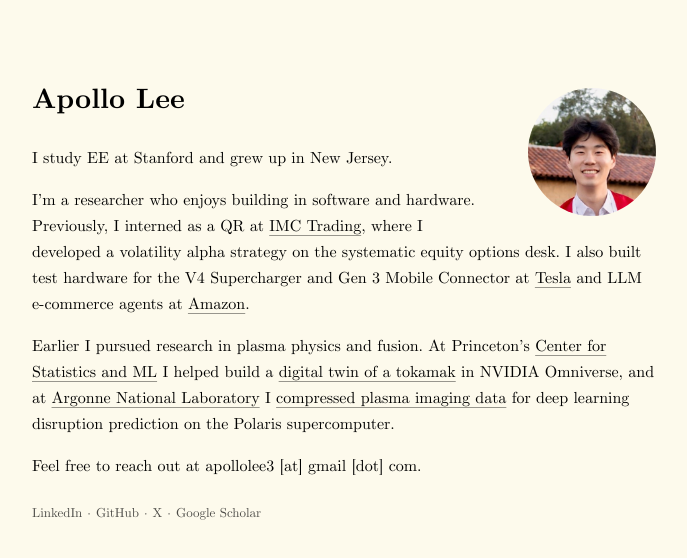
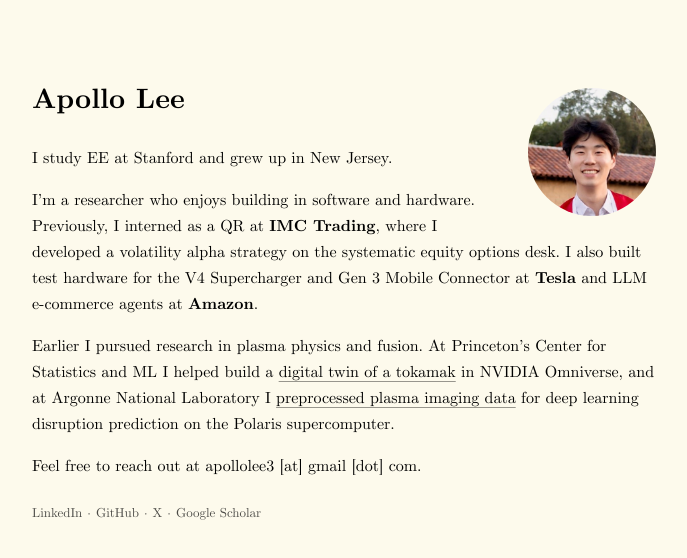
Before and after one commit to apollolee3/personal, a Next.js app: page / in a window 1280 px wide. Shown: the top 558 px of the page, without its empty margins (296-983 px from the left). Built offline with nearby package versions, Linux system fonts and the light colour scheme.

Commit message:
Update website

```diff
--- a/app/page.js
+++ b/app/page.js
@@ -27,26 +27,22 @@ export default function Home() {
         <p>
           I’m a researcher who enjoys building in software and hardware.
           Previously, I interned as a QR at{" "}
-          <A href="https://www.imc.com/us">IMC Trading</A>, where I developed a
-          volatility alpha strategy on the systematic equity options desk. I
-          also built test hardware for the V4 Supercharger and Gen 3 Mobile
-          Connector at <A href="https://www.tesla.com/">Tesla</A> and LLM
-          e-commerce agents at <A href="https://www.amazon.com/">Amazon</A>.
+          <strong>IMC Trading</strong>, where I developed a volatility alpha
+          strategy on the systematic equity options desk. I also built test
+          hardware for the V4 Supercharger and Gen 3 Mobile Connector at{" "}
+          <strong>Tesla</strong> and LLM e-commerce agents at{" "}
+          <strong>Amazon</strong>.
         </p>
         <p>
           Earlier I pursued research in plasma physics and fusion. At
-          Princeton’s{" "}
-          <A href="https://dais.princeton.edu/resource-links/center-statistics-and-machine-learning">
-            Center for Statistics and ML
-          </A>{" "}
-          I helped build a{" "}
+          Princeton’s Center for Statistics and ML I helped build a{" "}
           <A href="https://arxiv.org/abs/2409.03112">
             digital twin of a tokamak
           </A>{" "}
           in NVIDIA Omniverse, and at{" "}
-          <A href="https://www.anl.gov/">Argonne National Laboratory</A> I{" "}
+          Argonne National Laboratory I{" "}
           <A href="https://www.alcf.anl.gov/news/summer-students-tackle-supercomputing-and-ai-research-projects">
-            compressed plasma imaging data
+            preprocessed plasma imaging data
           </A>{" "}
           for deep learning disruption prediction on the Polaris supercomputer.
         </p>
```
